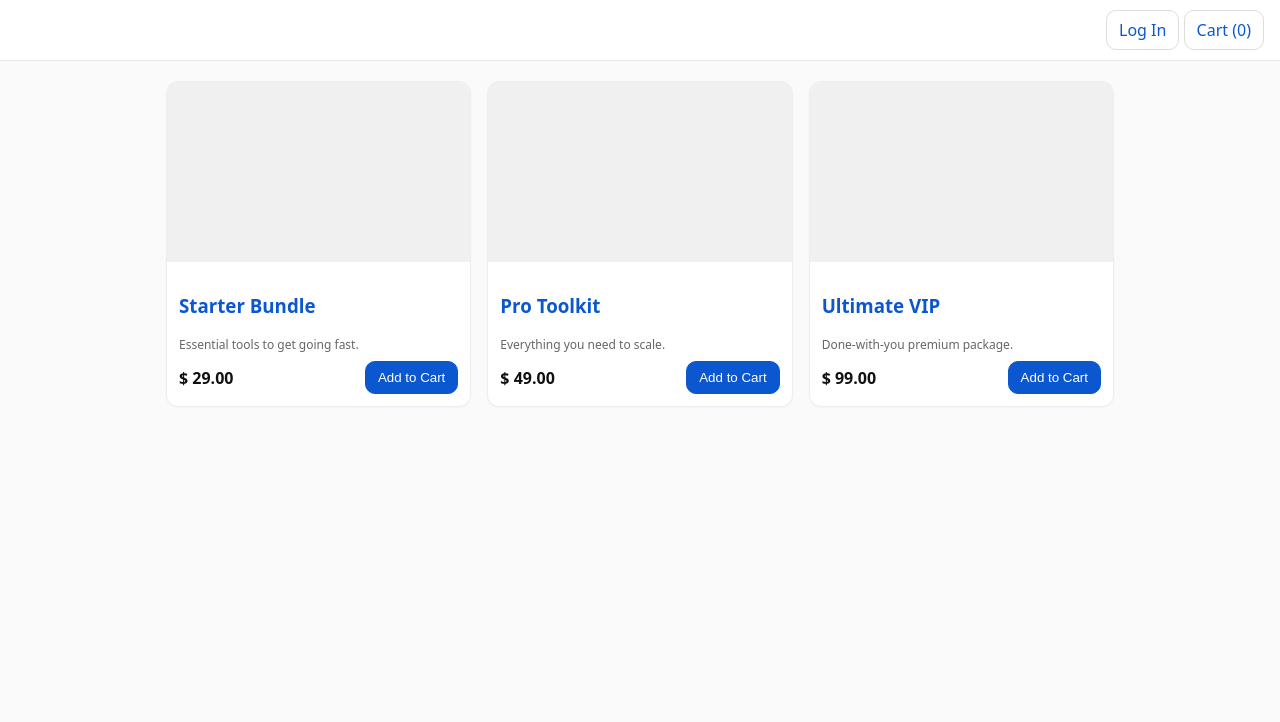
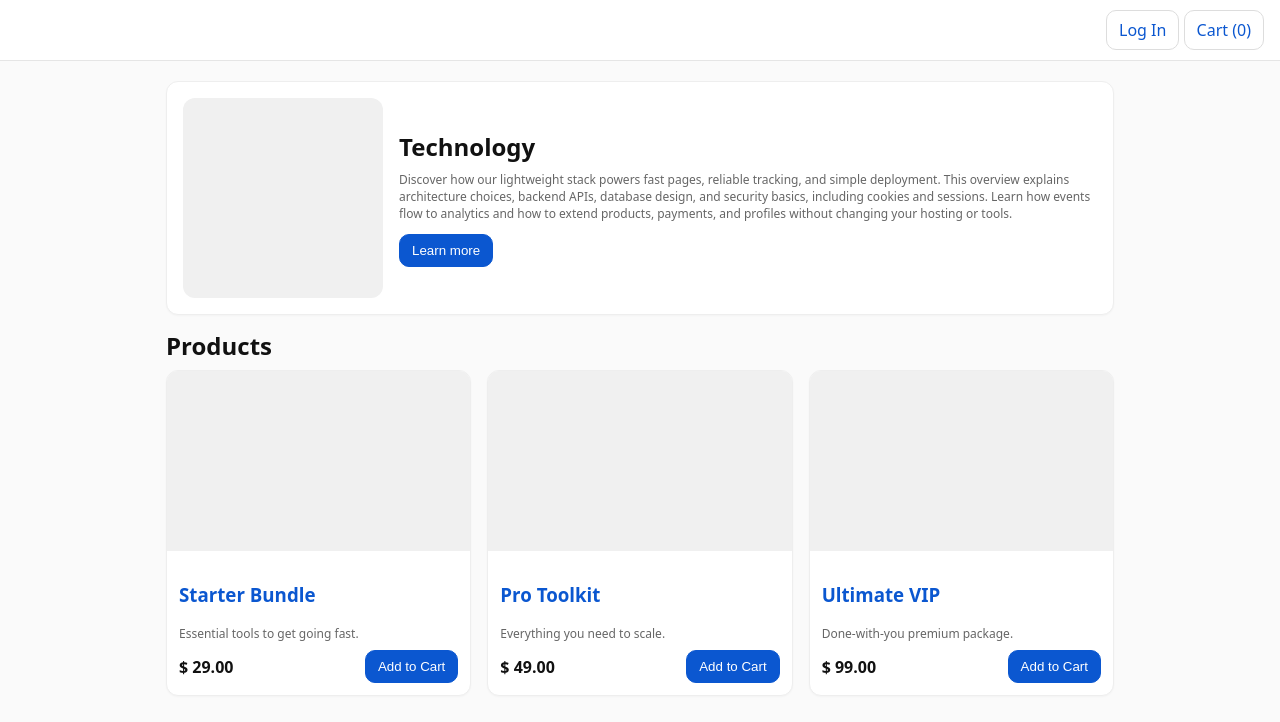
Before and after one commit to George-s-git/product-digest, a website: page public/index.html in a window 1280 px wide. Drawn offline with Linux system fonts and the light colour scheme; no server answers; a script that the page names is missing.

Commit message:
Add files via upload

```diff
--- a/public/index.html
+++ b/public/index.html
@@ -48,6 +48,16 @@ window.addEventListener('DOMContentLoaded', init);
 </head><body>
 <header></header>
 <div class="container">
+
+<div class="card" id="techBox" style="padding:16px; display:flex; gap:16px; align-items:center; margin-bottom:14px">
+  <img src="/img/p2.png" alt="Technology" width="200" height="200" style="width:200px;height:200px;object-fit:cover;border-radius:12px">
+  <div>
+    <h2 style="margin:0 0 8px">Technology</h2>
+    <p class="small" style="margin:0 0 12px">Discover how our lightweight stack powers fast pages, reliable tracking, and simple deployment. This overview explains architecture choices, backend APIs, database design, and security basics, including cookies and sessions. Learn how events flow to analytics and how to extend products, payments, and profiles without changing your hosting or tools.</p>
+    <button class="btn primary" onclick="window.location.href='/technology.html'">Learn more</button>
+  </div>
+</div>
+<h2 style="margin: 10px 0 8px">Products</h2>
 <div id="products" class="grid"></div>
 </div>
 </body></html>
```
Also changed, not shown: public/login.html (+3 -3 lines).
